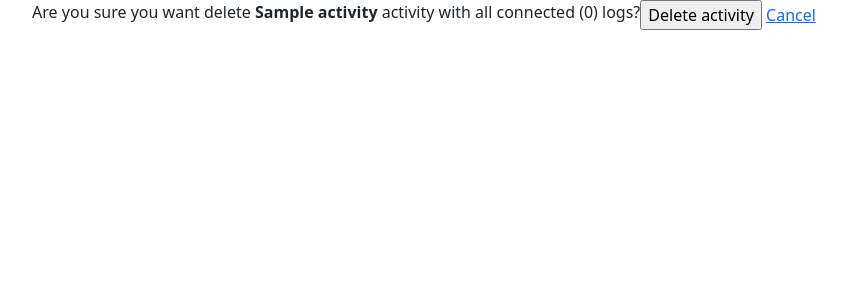
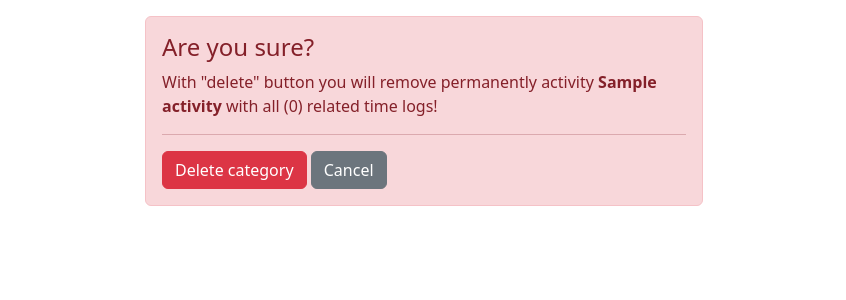
Before and after one commit to z-zaremska/project_handy, a Django app: page /tracker/activity/1/delete in a window 1280 px wide. Shown: the part 80-380 px from the top of the page, without its empty margins (216-1062 px from the left). Run offline with Django 4.2, Linux system fonts and the light colour scheme; tables that the repository leaves empty hold one stand-in row (values such as "Sample post"); data that the repository does not hold is empty; some libraries are stand-ins or nearby versions.

Commit message:
Activity and category delete confirmation page front-end setup.

```diff
--- a/app_tracker/templates/app_tracker/activity_confirm_delete.html
+++ b/app_tracker/templates/app_tracker/activity_confirm_delete.html
@@ -1,8 +1,12 @@
 {% extends 'base.html' %}
 
 {% block content %}
-    <p>Are you sure you want delete <b>{{activity.name}}</b> activity with all connected ({{all_related_logs.count}}) logs?</p>
 
+<div class="col-6 d-flex justify-content-center mt-3">
+    <div class="alert alert-danger" role="alert">
+        <h4 class="alert-heading">Are you sure?</h4>
+        <p>With "delete" button you will remove permanently activity <b>{{activity.name}}</b> with all ({{all_related_logs.count}}) related time logs!</p>
+        <hr>
         {% if all_related_logs %}
             <ol>
             {% for log in all_related_logs %}
@@ -10,11 +14,13 @@
             {% endfor %}
             </ol>
         {% endif %}
-
+        <div class="d-inline-flex justify-content-end">
             <form method="POST">
                 {% csrf_token %}
-        <input type="submit" value="Delete activity">
-        <a href="{% url 'app_tracker:activity' activity.id %}">Cancel</a>
+                <input class="btn btn-danger" type="submit" value="Delete category">
+                <a href="{% url 'app_tracker:activity' activity.id %}" class="btn btn-secondary">Cancel</a>
             </form>
-
+        </div>
+    </div>
+</div>
 {% endblock content %}
--- a/app_tracker/views.py
+++ b/app_tracker/views.py
@@ -191,7 +191,6 @@ def activity(request, activity_id):
 
     #Chart data for Activity
     #---> adjusting chart time interval
-
     adjust_interval_start = request.GET.get('adjust_interval_start')
     adjust_interval_end = request.GET.get('adjust_interval_end')
     chart_interval_form = ChartTimeIntervalForm()
```
Also changed, not shown: app_tracker/templates/app_tracker/category_confirm_delete.html (+11 -6 lines). Lines whose indentation alone changed are shown as unchanged.
